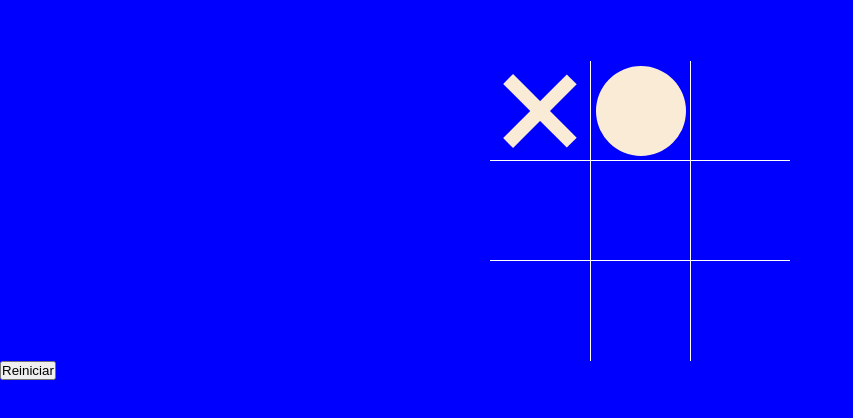
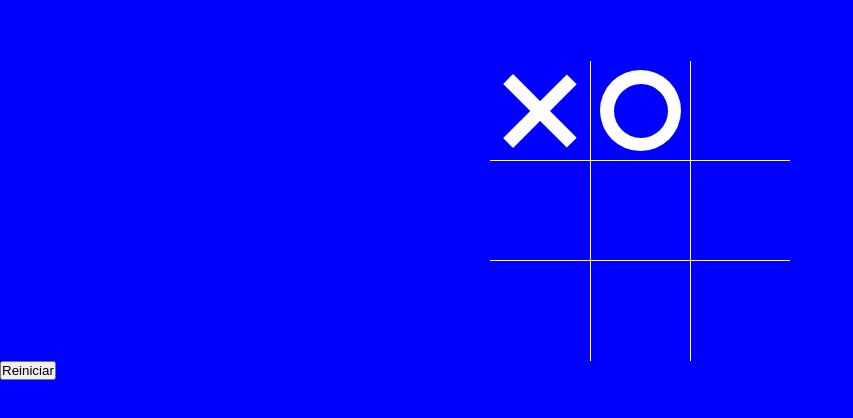
Before and after one commit to Laurentius96/BlueEdTech_M01_Desafio03, a website: page index.html in a window 1280 px wide. Shown: the part 124-542 px from the top of the page, without its empty margins (0-853 px from the left). Drawn offline with Linux system fonts and the light colour scheme.

Commit message:
Add correção

```diff
--- a/style.css
+++ b/style.css
@@ -60,7 +60,7 @@ header {
    width: calc(var(--mark-size) * 0.15);
    height: var(--mark-size);
 
-   background-color: antiquewhite;
+   background-color: white;
    position: absolute;
 }
 
@@ -75,20 +75,21 @@ header {
 .cell.o::before,
 .cell.o::after {
    content: '';
-   width: var(--mark-size);
-   height: var(--mark-size);
-
    border-radius: 50%;
 
-   background-color: antiquewhite;
    position: absolute;
 }
 
 .cell.o::before {
-   width: calc(var(--mark-size) * 0, 9);
-   height: calc(var(--mark-size) * 0, 9);
+   width: calc(var(--mark-size) * 0.9);
+   height: calc(var(--mark-size) * 0.9);
+
+   background-color: white;
 }
 
 .cell.o::after {
-   transform: rotate(-45deg);
+   width: calc(var(--mark-size) * 0.6);
+   height: calc(var(--mark-size) * 0.6);
+
+   background-color: var(--background);
 }
```
